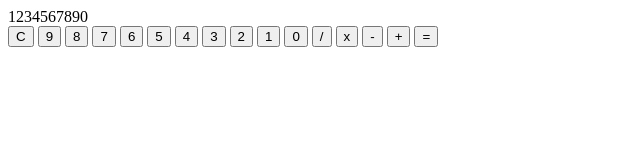
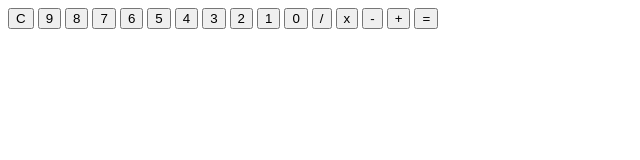
Before and after one commit to sesamDev/odin-calculator, a plain HTML site: page index.html in a window 1280 px wide. Shown: the whole page, without its empty margins (0-640 px from the left). Drawn offline with Linux system fonts and the light colour scheme.

Commit message:
Nothing updated

```diff
--- a/index.html
+++ b/index.html
@@ -9,7 +9,7 @@
     <script src='main.js' defer></script>
 </head>
 <body>
-    <div id="display">1234567890</div>
+    <div id="display"></div>
     <button class="button c">C</button>
     <button class="button">9</button>
     <button class="button">8</button>
```
